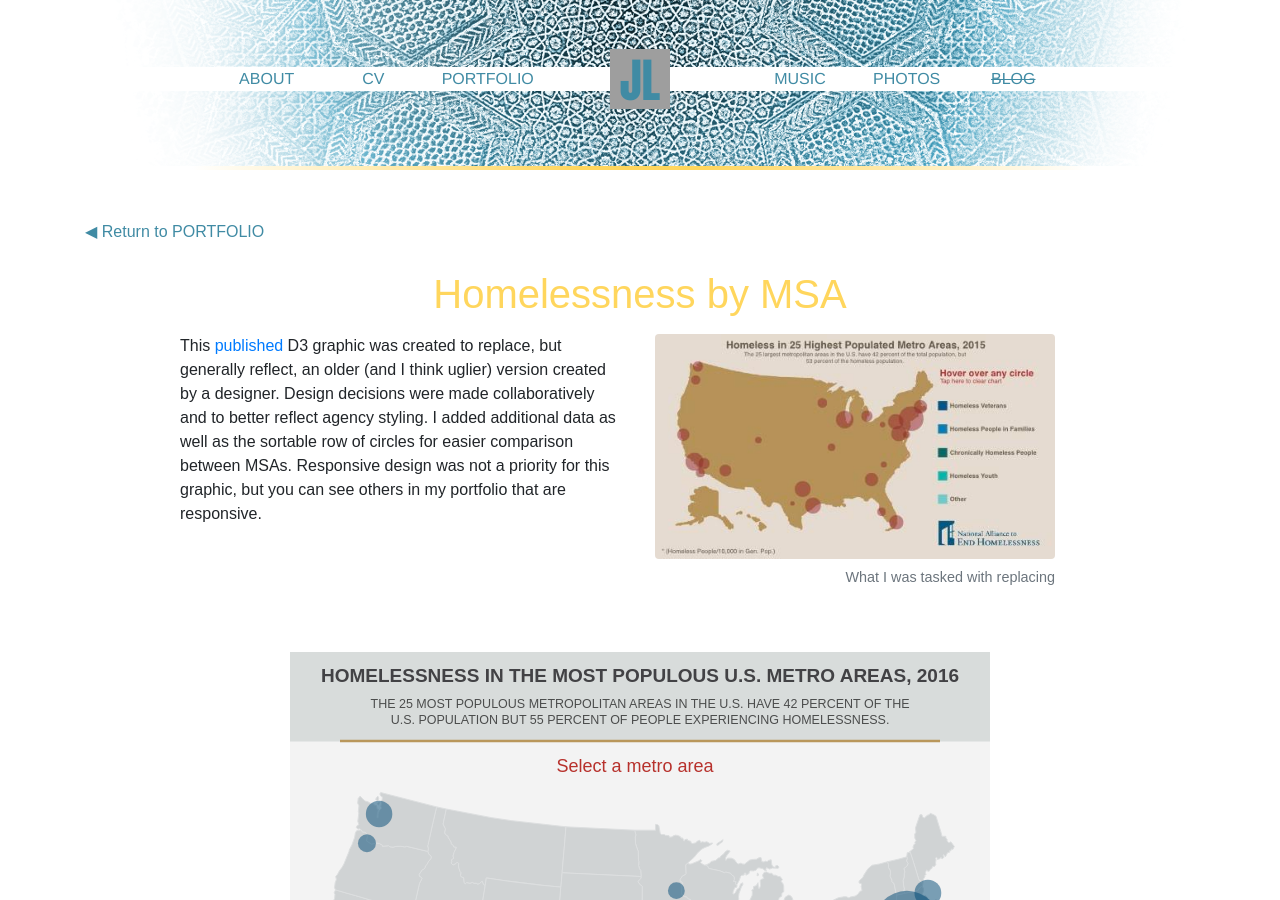
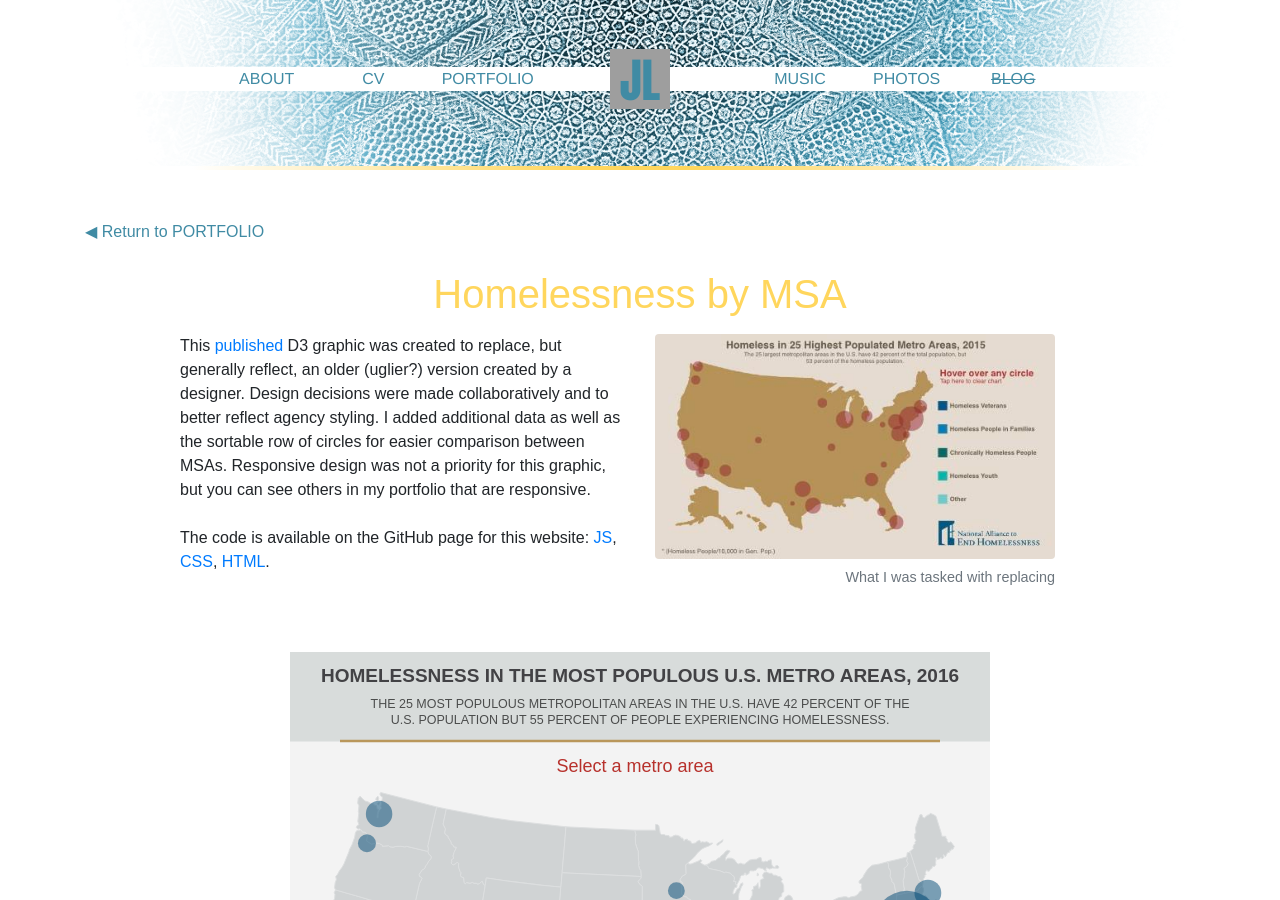
Before and after one commit to laytonj/laytonj.github.io, a Jekyll site: the page built from portfolio/d3js/msa-map.html, in a window 1280 px wide and 900 px high. Built offline with Jekyll 4.4.1, drawn with Linux system fonts in a browser that asks for light colours; some web fonts are replaced; grey boxes are pictures that could not be loaded.

Commit message:
github links added to d3 portfolio pages

```diff
--- a/portfolio/d3js/msa-map.html
+++ b/portfolio/d3js/msa-map.html
@@ -8,7 +8,9 @@ title: Homelessness by MSA
 <div class="row">
   <div class="col-lg-1"></div>
   <div class="col-lg-5">
-    This <a href="https://endhomelessness.org/resource/homelessness-populous-u-s-metro-areas-2016-interactive-map/" target="_blank">published</a> D3 graphic was created to replace, but generally reflect, an older (and I think uglier) version created by a designer. Design decisions were made collaboratively and to better reflect agency styling. I added additional data as well as the sortable row of circles for easier comparison between MSAs. Responsive design was not a priority for this graphic, but you can see others in my portfolio that are responsive.
+    This <a href="https://endhomelessness.org/resource/homelessness-populous-u-s-metro-areas-2016-interactive-map/" target="_blank">published</a> D3 graphic was created to replace, but generally reflect, an older (uglier?) version created by a designer. Design decisions were made collaboratively and to better reflect agency styling. I added additional data as well as the sortable row of circles for easier comparison between MSAs. Responsive design was not a priority for this graphic, but you can see others in my portfolio that are responsive.
+    <br/><br/>
+    The code is available on the GitHub page for this website: <a href="https://github.com/laytonj/laytonj.github.io/blob/master/js/MSA_map_script.js" target="_blank" rel="noopener">JS</a>, <a href="https://github.com/laytonj/laytonj.github.io/blob/master/css/MSA_map_style.css" target="_blank" rel="noopener">CSS</a>, <a href="https://github.com/laytonj/laytonj.github.io/blob/master/portfolio/d3js/msa-map.html" target="_blank" rel="noopener">HTML</a>.<br/><br/>
   </div>
   <div class="col-lg-5">
     <figure class="figure">
--- a/portfolio/d3js/race-viz.html
+++ b/portfolio/d3js/race-viz.html
@@ -13,7 +13,7 @@ title: Exploring racial inequality in homelessness
 <div class="row">
   <div class="col-lg-1"></div>
   <div class="col-lg-10">
-    These graphs were created as part of a project exploring the significant racial disparities that exist among people experiencing homelessness. For a bit more focus on D3, I've removed similar graphs and the rest of the project's paraphraphs, headers, subheaders, and navigation elements.
+    These graphs were created as part of a project exploring the significant racial disparities that exist among people experiencing homelessness. For a bit more focus on D3, I've removed similar graphs and the rest of the project's paraphraphs, headers, subheaders, and navigation elements. The code is available on the GitHub page for this website: <a href="https://github.com/laytonj/laytonj.github.io/blob/master/js/raceD3.js" target="_blank" rel="noopener">JS</a>, <a href="https://github.com/laytonj/laytonj.github.io/blob/master/css/raceD3.css" target="_blank" rel="noopener">CSS</a>, <a href="https://github.com/laytonj/laytonj.github.io/blob/master/portfolio/d3js/race-viz.html" target="_blank" rel="noopener">HTML</a>.
     <br/>
     <br/>
     Some of the overall strategies implemented in this project include:
--- a/portfolio/d3js/system-flow.html
+++ b/portfolio/d3js/system-flow.html
@@ -15,7 +15,7 @@ title: System flow simulation
     People leading homeless services systems that span dozens of agencies and programs (I've been there) can find it difficult to conceptualize the many factors that influence increases and decreases in homelessness. This simulation was designed to help communities think about the impact of factors like turnover, successful outcomes, and inflow. As with any interactive visualization, seeking a balance between usability and complexity required tradeoffs in the number of variables and visual elements at play.
     <br/>
     <br/>
-    There’s a lot of D3, CSS, and HTML going on here. After the visualization I’ll describe it more.
+    There’s a lot of D3, CSS, and HTML going on here. The code is available on the GitHub page for this website: <a href="https://github.com/laytonj/laytonj.github.io/blob/master/js/system_flow_animation.js" target="_blank" rel="noopener">JS</a>, <a href="https://github.com/laytonj/laytonj.github.io/blob/master/css/system_flow_animation.css" target="_blank" rel="noopener">CSS</a>, <a href="https://github.com/laytonj/laytonj.github.io/blob/master/portfolio/d3js/system-flow.html" target="_blank" rel="noopener">HTML</a>. After the visualization I’ll describe it more.
     <br/><br/>
   </div>
   <div class="col-lg-1"></div>
--- a/portfolio/index.html
+++ b/portfolio/index.html
@@ -24,7 +24,7 @@ title: Portfolio
 </div>
 <div class="tab-content" id="profileSelectContent">
   <div class="tab-pane fade show active" id="webDevD3" role="tabpanel" aria-labelledby="webDevD3-tab">
-    <div class="alsoThisWebsite">Also, <span class="font-italic">this website!</span> I built it from the ground up using Jekyll. <a href="https://github.com/laytonj/laytonj.github.io" target="_blank" rel="noopener">See all the code</a> on GitHub.
+    <div class="alsoThisWebsite">Also, <span class="font-italic">this website!</span> I built it from the ground up on Jekyll. <a href="https://github.com/laytonj/laytonj.github.io" target="_blank" rel="noopener">See all the code</a> on GitHub.
     </div>
     <div class="d-flex flex-wrap justify-content-center">
       <div class="portfolioCard">
```
